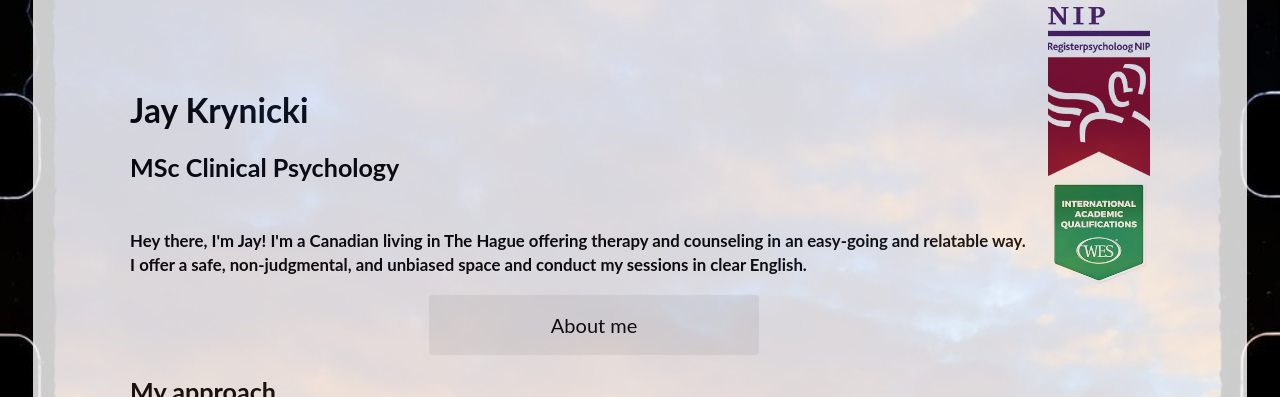
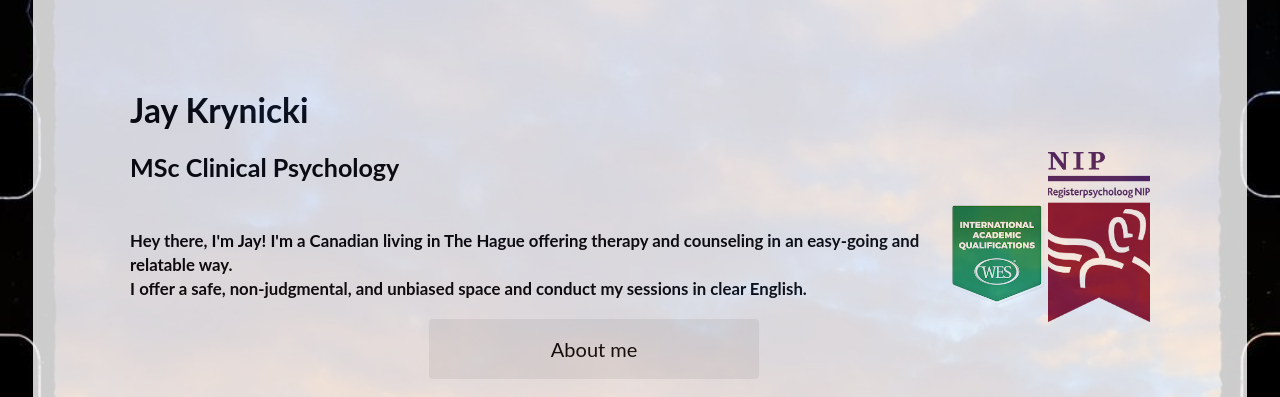
Before and after one commit to beatsch/rust-101, a website: page src/index.html in a window 1280 px wide. Shown: the part 392-789 px from the top of the page. Drawn offline with Linux system fonts and the light colour scheme.

Commit message:
Update index.html

```diff
--- a/src/index.html
+++ b/src/index.html
@@ -106,12 +106,7 @@
                 <img src="logo.png" alt="rust logo">
         </span>
       </div>
-	     <div class="nip2">
-       <span>
-             <img src="Beeldmerk_NIP_Registerpsycholoog_rgb.jpg" alt="NIP">
-	     <img src="verified-international-academic-qualifications.1.png" alt="verified-international-academic-qualifications">
-           </span>
-       </div>
+
 
       <h6>
 
@@ -120,7 +115,25 @@
   <div id="transbox">
         <small>
           <h1 style="color: black;"> Jay Krynicki</h1>
+
+		<div class="nip2">
+       <span>
+             <img src="Beeldmerk_NIP_Registerpsycholoog_rgb.jpg" alt="NIP">
+
+           </span>
+       </div>
+
+
             <h2 style="color: black;">MSc Clinical Psychology </h2>
+
+		<div class="nip2">
+       <span>
+
+	     <img src="verified-international-academic-qualifications.1.png" alt="verified-international-academic-qualifications">
+           </span>
+       </div>
+
+
             <br>Hey there, I'm Jay! I'm a Canadian living in The Hague offering therapy and counseling in an easy-going and relatable way.
             <br>I offer a safe, non-judgmental, and unbiased space and conduct my sessions in clear English.
           <div class="center">
```
